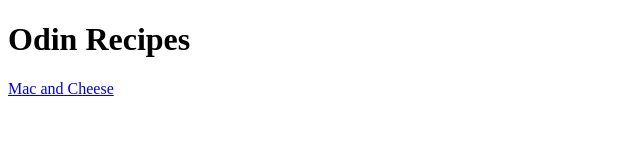
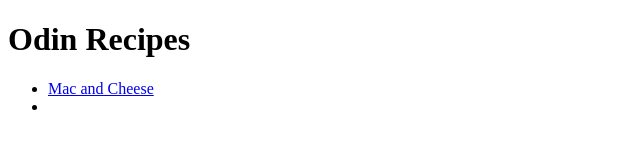
Before and after one commit to anthonyvu1990/odin-recipes, a plain HTML site: page index.html in a window 1280 px wide. Shown: the whole page, without its empty margins (0-640 px from the left). Drawn offline with Linux system fonts and the light colour scheme.

Commit message:
added link to donut

```diff
--- a/index.html
+++ b/index.html
@@ -6,6 +6,8 @@
     </head>
     <body>
         <h1>Odin Recipes</h1>
-        <a href="recipes/mac-and-cheese.html">Mac and Cheese</a>
+        <ul>
+            <li><a href="recipes/mac-and-cheese.html">Mac and Cheese</a></li>
+            <li><a href="recipes/donut-muffins.html"></a></li>
     </body>
 </html>
```
